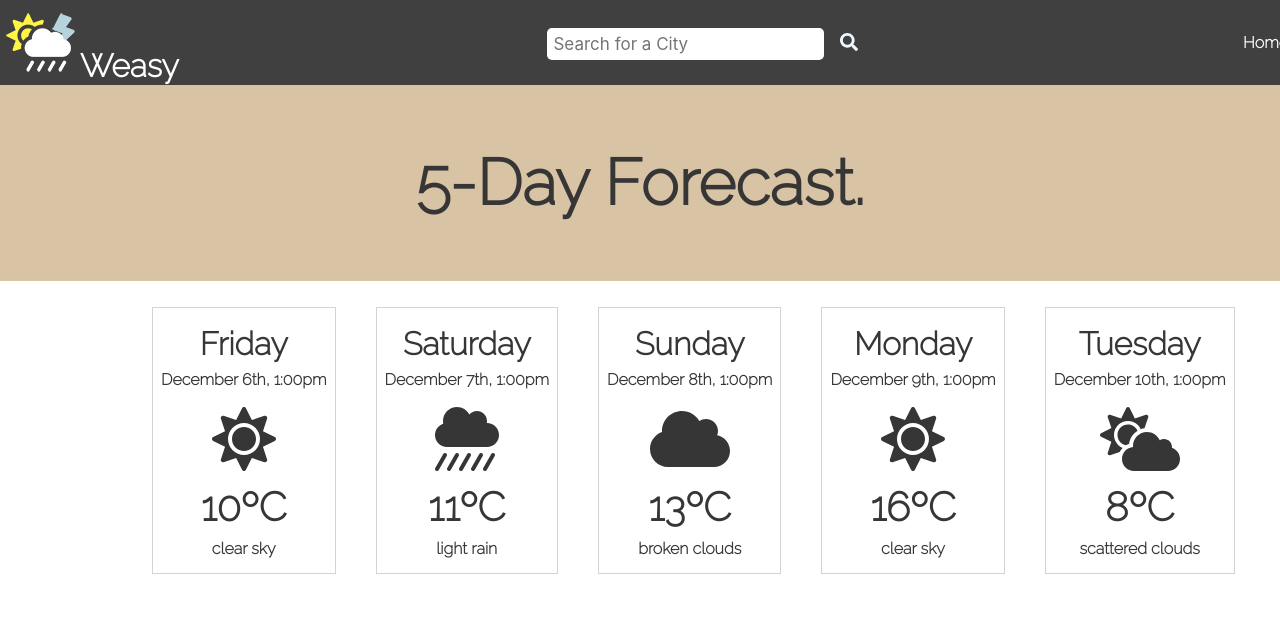
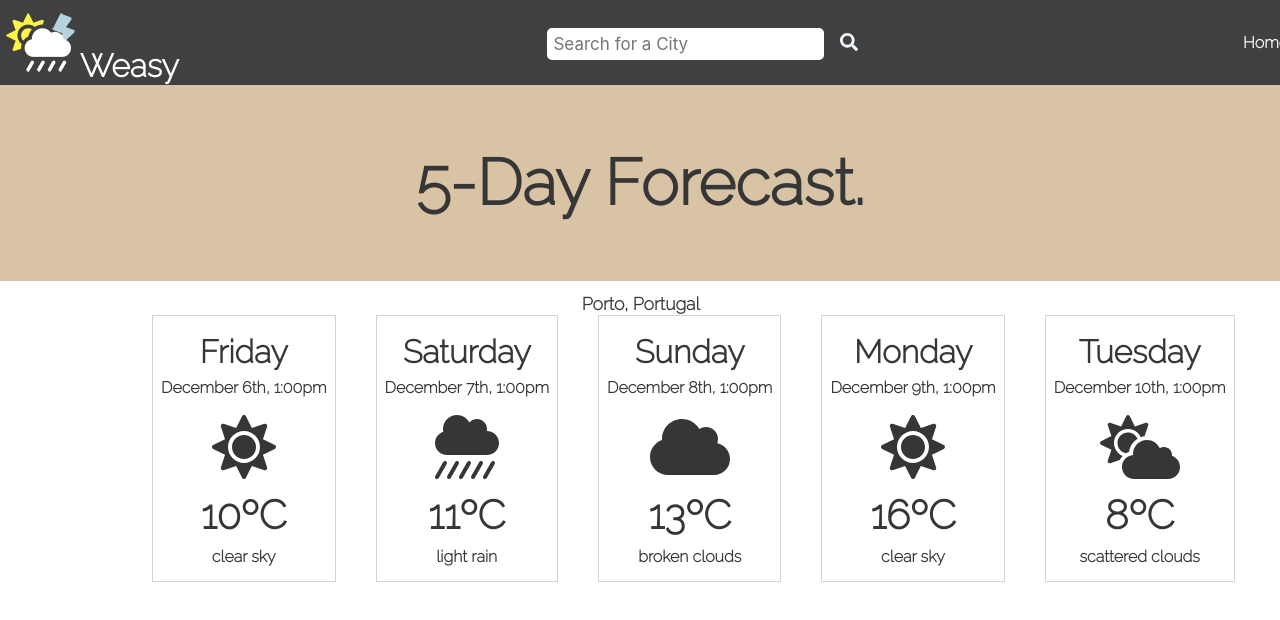
Before and after one commit to paulom174/UITM_TP2022, a React (Create React App) app: page /days in a window 1280 px wide. Shown: the top 620 px of the page. Built offline with nearby package versions, Linux system fonts and the light colour scheme.

Commit message:
feat: added city name to 5day forecast static page

```diff
--- a/src/App.js
+++ b/src/App.js
@@ -4,7 +4,6 @@ import Navbar from './components/NavBar';
 import { BrowserRouter as Router, Routes, Route } from "react-router-dom";
 import Home from './pages/index';
 import DayForecast from './pages/DayForecast';
-import About from './pages/about';
 
 
 function App() {
@@ -15,7 +14,6 @@ function App() {
       <Routes>
         <Route path="/" element={<Home />} />
         <Route path="/days" element={<DayForecast />} />
-        <Route path="/about" element={<About />} />
       </Routes>
     </Router>
   );
--- a/src/components/Table/index.js
+++ b/src/components/Table/index.js
@@ -13,6 +13,9 @@ const Table = () => {
         <div className="table">
             <div className="header">
                 <p className="page-title">5-Day Forecast.</p>
+            </div>
+            <div className="name">
+                <p className="city-name">Porto, Portugal</p>
             </div>
             <div className="center">
                 <div class="columns is-variable is-2">
--- a/src/components/Table/style.scss
+++ b/src/components/Table/style.scss
@@ -17,7 +17,7 @@
     width: 75%;
     display: flex;
     justify-content: center;
-    padding: 3% 0;
+    padding: 0% 0;
 }
 
 .table .header {
@@ -29,6 +29,14 @@
 .table .page-title {
     font-size: 400%;
     font-weight: bold;
+}
+
+.table .name {
+    text-align: center;
+    font-weight: bold;
+    font-size: 110%;
+    padding: 10px 0px;
+    margin-right: 3%;
 }
 
 .table p {
--- a/src/pages/about.js
+++ /dev/null
@@ -1,18 +0,0 @@
-import React from "react";
-
-const About = () => {
-    return (
-        <div
-            style={{
-                display: 'flex',
-                justifyContent: 'center',
-                alignItems: 'center',
-                height: '100vh'
-            }}
-        >
-            <h1>Lorem ipsum dolor sit, amet consectetur adipisicing elit. Exercitationem, totam.</h1>
-        </div>
-    );
-};
-
-export default About;
```
